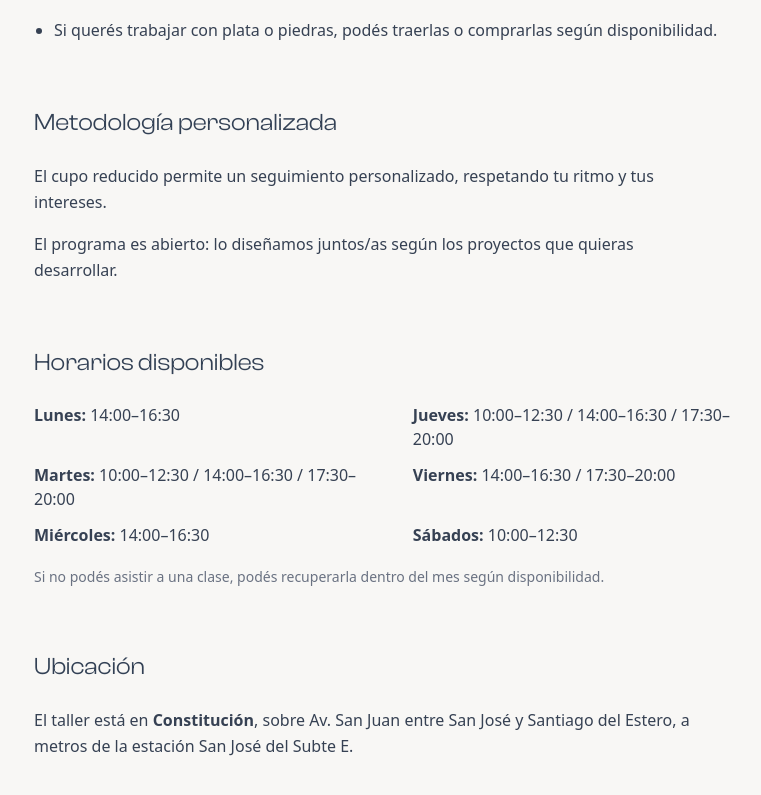
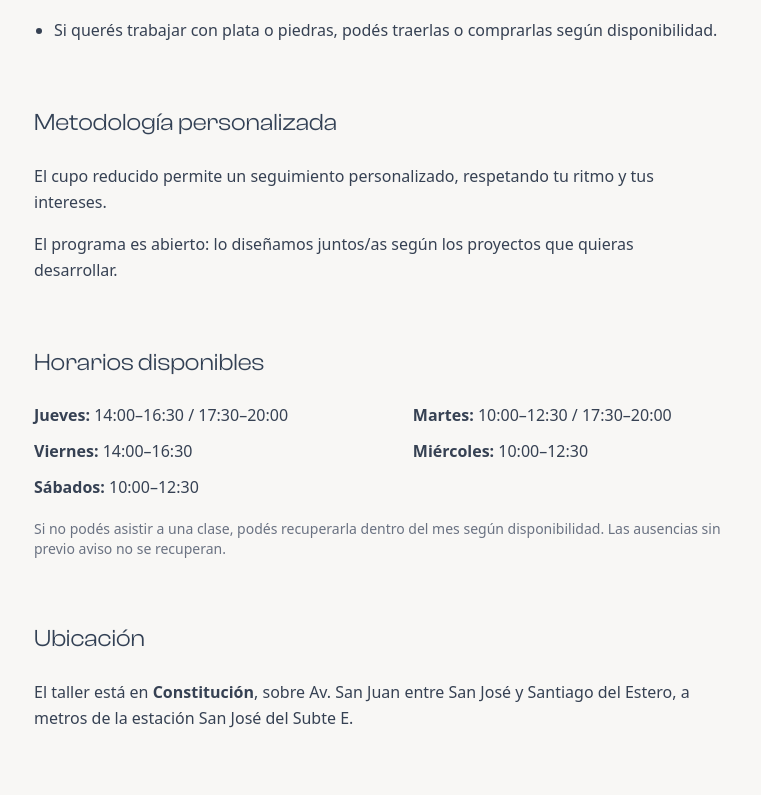
Before and after one commit to MarianoReyG/atelierdejoyeria, a React (Vite) app in the folder frontend/: page /cursos/taller-inicial in a window 1280 px wide. Shown: the part 1408-2203 px from the top of the page, without its empty margins (14-775 px from the left). Built offline with nearby package versions, Linux system fonts and the light colour scheme.

Commit message:
course schedule

```diff
--- a/frontend/src/pages/CoursesDetails/DrawingCourseDetail.jsx
+++ b/frontend/src/pages/CoursesDetails/DrawingCourseDetail.jsx
@@ -37,7 +37,7 @@ function DrawingCourseDetail() {
               </p>
               <p className="mt-4">
                 Podés comenzar en cualquier momento del año.{" "}
-                <strong>Primera clase gratuita.</strong>
+                {/* <strong>Primera clase gratuita.</strong> */}
               </p>
             </section>
             <section className="mt-16">
@@ -69,10 +69,10 @@ function DrawingCourseDetail() {
                 respetando tu ritmo y tus intereses.
               </p>
 
-              <p className="mt-4 text-gray-700 leading-relaxed">
+              {/* <p className="mt-4 text-gray-700 leading-relaxed">
                 El programa es abierto: lo diseñamos juntos/as según los dibujos
                 que quieras desarrollar.
-              </p>
+              </p> */}
             </section>
             <section className="mt-16">
               <h2 className="text-2xl font-[clashDisplay] mb-6">
@@ -80,9 +80,9 @@ function DrawingCourseDetail() {
               </h2>
 
               <div className="grid sm:grid-cols-3 gap-x-10 gap-y-3 text-gray-700">
-                <p>
+                {/* <p>
                   <strong>Lunes:</strong> 17:30–20:00
-                </p>
+                </p> */}
                 <p>
                   <strong>Miércoles:</strong> 17:30–20:00
                 </p>
@@ -93,7 +93,8 @@ function DrawingCourseDetail() {
 
               <p className="text-sm text-gray-500 mt-5">
                 Si no podés asistir a una clase, podés recuperarla dentro del
-                mes según disponibilidad.
+                mes según disponibilidad. Las ausencias sin previo aviso no se
+                recuperan.
               </p>
             </section>
             <section className="mt-16 max-w-2xl">
@@ -111,9 +112,9 @@ function DrawingCourseDetail() {
             <div className="lg:sticky lg:top-24">
               <div className="border-l border-gray-300 pl-8">
                 <div>
-                  <p className="uppercase text-xs tracking-[0.2em] text-gray-500 mb-4">
+                  {/* <p className="uppercase text-xs tracking-[0.2em] text-gray-500 mb-4">
                     Primera clase gratuita
-                  </p>
+                  </p> */}
 
                   <h3 className="text-3xl font-[clashDisplay] leading-tight">
                     Vení a dibujar tus futuras joyas
--- a/frontend/src/pages/CoursesDetails/InitialCourseDetail.jsx
+++ b/frontend/src/pages/CoursesDetails/InitialCourseDetail.jsx
@@ -101,22 +101,20 @@ function InitialCourseDetail() {
               </h2>
 
               <div className="grid sm:grid-cols-2 gap-x-10 gap-y-3 text-gray-700 md:hidden">
+                {/* <p>
+                  <strong>Lunes:</strong>
+                </p> */}
                 <p>
-                  <strong>Lunes:</strong> 14:00–16:30
+                  <strong>Martes:</strong> 10:00–12:30 / 17:30–20:00
                 </p>
                 <p>
-                  <strong>Martes:</strong> 10:00–12:30 / 14:00–16:30 /
-                  17:30–20:00
+                  <strong>Miércoles:</strong> 10:00–12:30
                 </p>
                 <p>
-                  <strong>Miércoles:</strong> 14:00–16:30
+                  <strong>Jueves:</strong> 14:00–16:30 / 17:30–20:00
                 </p>
                 <p>
-                  <strong>Jueves:</strong> 10:00–12:30 / 14:00–16:30 /
-                  17:30–20:00
-                </p>
-                <p>
-                  <strong>Viernes:</strong> 14:00–16:30 / 17:30–20:00
+                  <strong>Viernes:</strong> 14:00–16:30
                 </p>
                 <p>
                   <strong>Sábados:</strong> 10:00–12:30
@@ -124,22 +122,20 @@ function InitialCourseDetail() {
               </div>
 
               <div className="hidden md:grid sm:grid-cols-2 gap-x-10 gap-y-3 text-gray-700 ">
+                {/* <p>
+                  <strong>Lunes:</strong>
+                </p> */}
                 <p>
-                  <strong>Lunes:</strong> 14:00–16:30
+                  <strong>Jueves:</strong> 14:00–16:30 / 17:30–20:00
                 </p>
                 <p>
-                  <strong>Jueves:</strong> 10:00–12:30 / 14:00–16:30 /
-                  17:30–20:00
+                  <strong>Martes:</strong> 10:00–12:30 / 17:30–20:00
                 </p>
                 <p>
-                  <strong>Martes:</strong> 10:00–12:30 / 14:00–16:30 /
-                  17:30–20:00
+                  <strong>Viernes:</strong> 14:00–16:30
                 </p>
                 <p>
-                  <strong>Viernes:</strong> 14:00–16:30 / 17:30–20:00
-                </p>
-                <p>
-                  <strong>Miércoles:</strong> 14:00–16:30
+                  <strong>Miércoles:</strong> 10:00–12:30
                 </p>
 
                 <p>
@@ -149,7 +145,8 @@ function InitialCourseDetail() {
 
               <p className="text-sm text-gray-500 mt-5">
                 Si no podés asistir a una clase, podés recuperarla dentro del
-                mes según disponibilidad.
+                mes según disponibilidad. Las ausencias sin previo aviso no se
+                recuperan.
               </p>
             </section>
 
```
